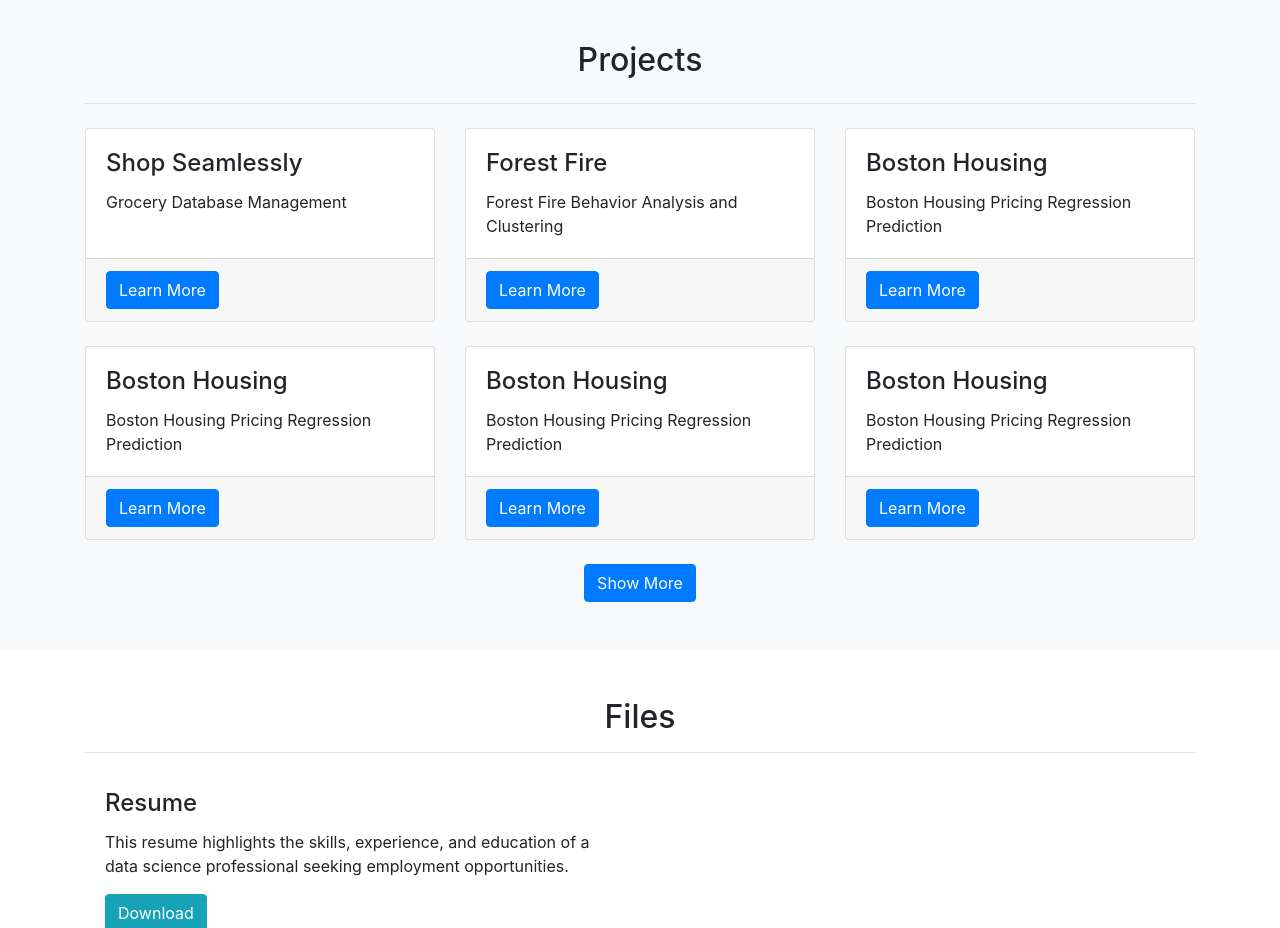
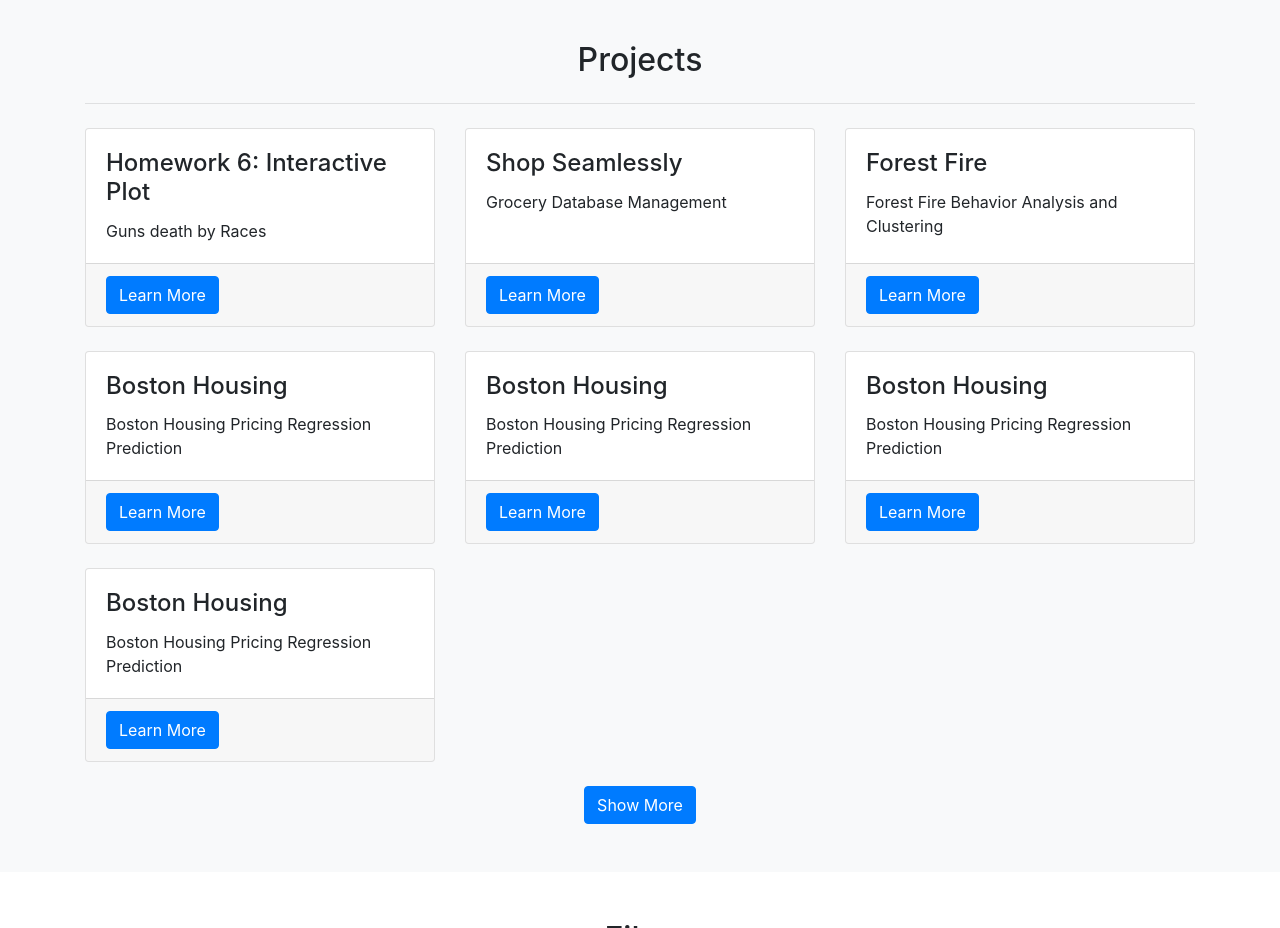
Before and after one commit to JunChong83/JunChong83.github.io, a plain HTML site: page index.html in a window 1280 px wide. Shown: the part 1100-2028 px from the top of the page. Drawn offline with nearby package versions, Linux system fonts and the light colour scheme.

Commit message:
Update index.html

```diff
--- a/index.html
+++ b/index.html
@@ -150,6 +150,18 @@
     <h2 class="section-heading text-center mt-0">Projects</h2>
     <hr class="divider my-4">
     <div class="row">
+
+      <div class="col-lg-4 col-md-6 mb-4">
+        <div class="card h-100">
+          <div class="card-body">
+            <h4 class="card-title">Homework 6: Interactive Plot</h4>
+            <p class="card-text">Guns death by Races</p>
+          </div>
+          <div class="card-footer">
+            <a href="#" class="btn btn-primary">Learn More</a>
+          </div>
+        </div>
+      </div>
 
       <div class="col-lg-4 col-md-6 mb-4">
         <div class="card h-100">
```
